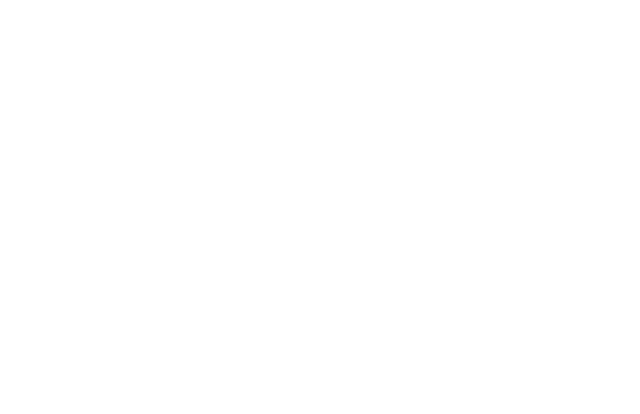
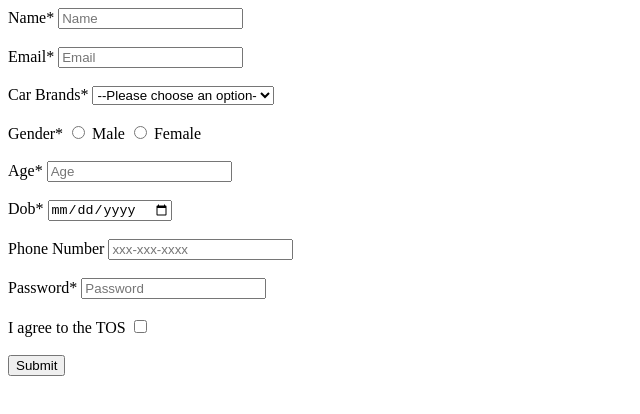
Before and after one commit to acciojob/signup-form-car-kingstarRaj, a website: page main.html in a window 1280 px wide. Shown: the whole page, without its empty margins (0-640 px from the left). Drawn offline with Linux system fonts and the light colour scheme.

Commit message:
created a submission

```diff
--- a/main.html
+++ b/main.html
@@ -8,6 +8,45 @@
 
 <body>
 	<!-- the entire body must be written by student -->
+	<form action="/submit" method="post">
+        <label for="name">Name*</label>
+        <input type="text" id="name" required placeholder="Name"><br><br>
+
+        <label for="email">Email*</label>
+        <input type="email" id="email" required placeholder="Email"><br><br>
+
+        <label for="cars">Car Brands*</label>
+        <select name="car_brands" id="cars" required>
+            <option value=" ">--Please choose an option-</option>
+            <option value="BMW">BMW</option>
+            <option value="Audi">Audi</option>
+            <option value="Mercedez">Mercedez</option>
+        </select><br><br>
+
+        <label for="gender" >Gender*</label>
+        <input type="radio" name="gender" id="gender_m">
+        <label for="gender_m">Male</label>
+        <input type="radio" name="gender" id="gender_f">
+        <label for="gender_f">Female</label><br><br>
+
+        <label for="age">Age*</label>
+        <input type="text" id="age" name="age" required placeholder="Age"><br><br>
+
+        <label for="dob">Dob*</label>
+        <input type="date" name="age" id="age" required><br><br>
+
+        <label for="tel">Phone Number</label>
+        <input type="tel" name="tel" id="tel" placeholder="xxx-xxx-xxxx"><br><br>
+
+        <label for="password">Password*</label>
+        <input type="password" name="password" id="password" required placeholder="Password"><br><br>
+
+        <label for="tos">I agree to the TOS</label>
+        <input type="checkbox" name="tos" id="tos"><br><br>
+
+        <input type="button" value="Submit">
+
+    </form>
     <script type="text/javascript" src="./script.js">
 </script>
 
```
